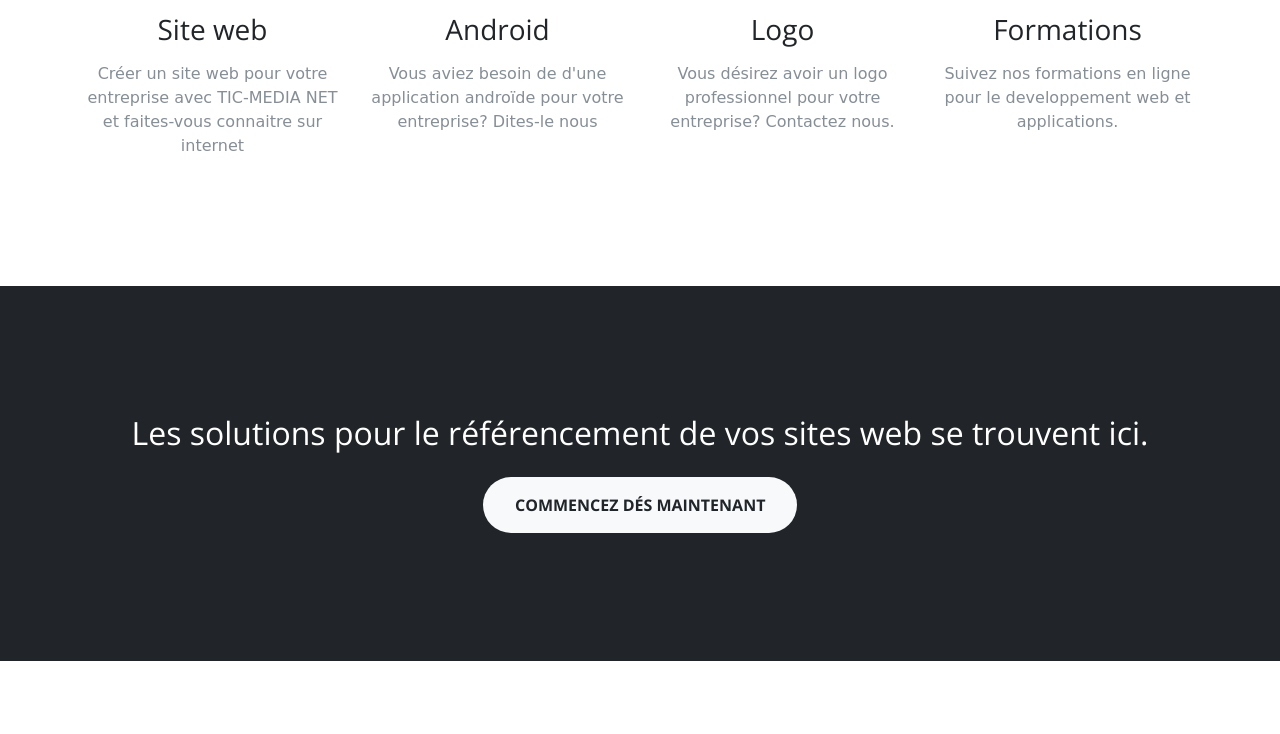
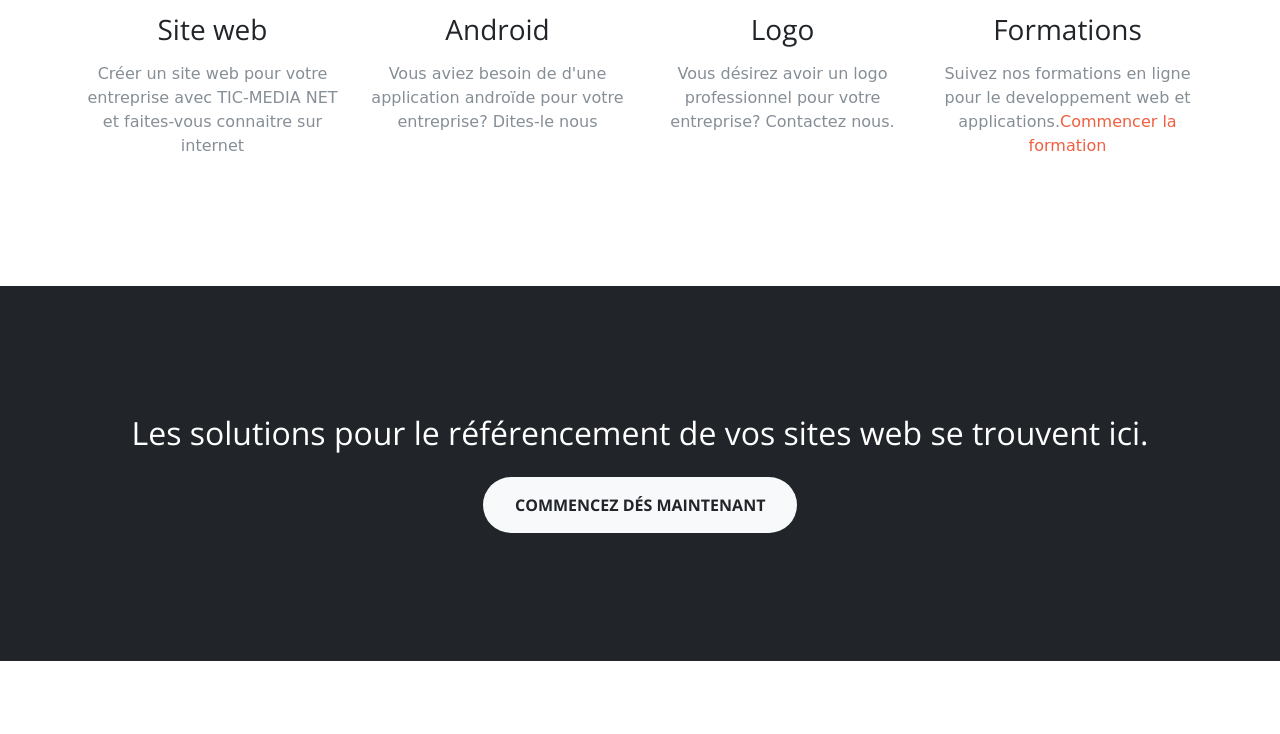
Before and after one commit to kasvansi/kasvansi, a plain HTML site: page index.html in a window 1280 px wide. Shown: the part 1606-2340 px from the top of the page. Drawn offline with nearby package versions, Linux system fonts and the light colour scheme; a web font is replaced by a local one.

Commit message:
Update index.html

```diff
--- a/index.html
+++ b/index.html
@@ -87,7 +87,7 @@
                 <div class="col-md-6 col-lg-3 text-center">
                     <div class="mx-auto service-box mt-5"><i class="fa fa-leanpub fa-4x text-primary mb-3 sr-icons" data-aos="fade" data-aos-duration="200" data-aos-delay="600" data-aos-once="true"></i>
                         <h3 class="mb-3">Formations</h3>
-                        <p class="text-muted mb-0">Suivez nos formations en ligne pour le developpement web et applications.</p>
+                        <p class="text-muted mb-0">Suivez nos formations en ligne pour le developpement web et applications.<a href="www.topdeve.ml">Commencer la formation</a></p>
                     </div>
                 </div>
             </div>
```
